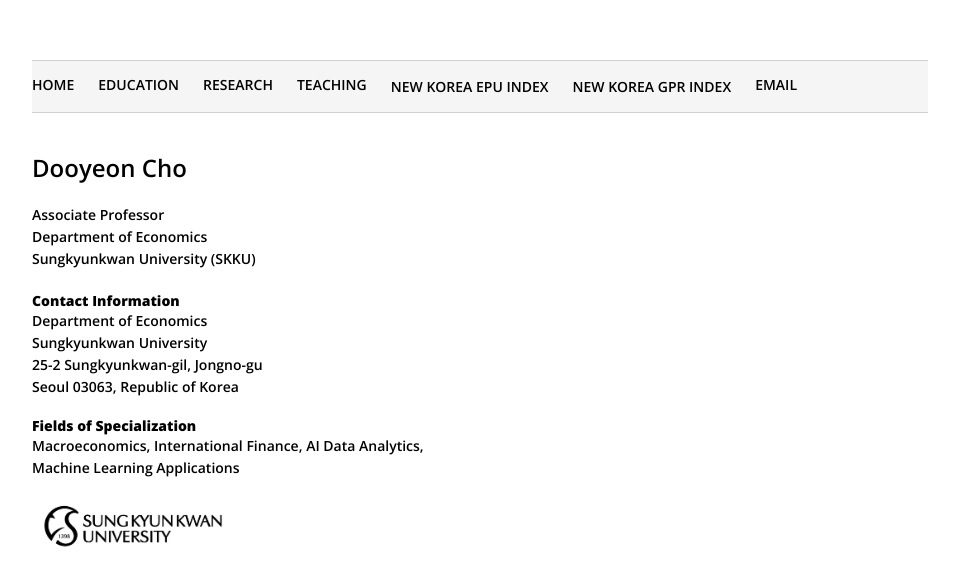
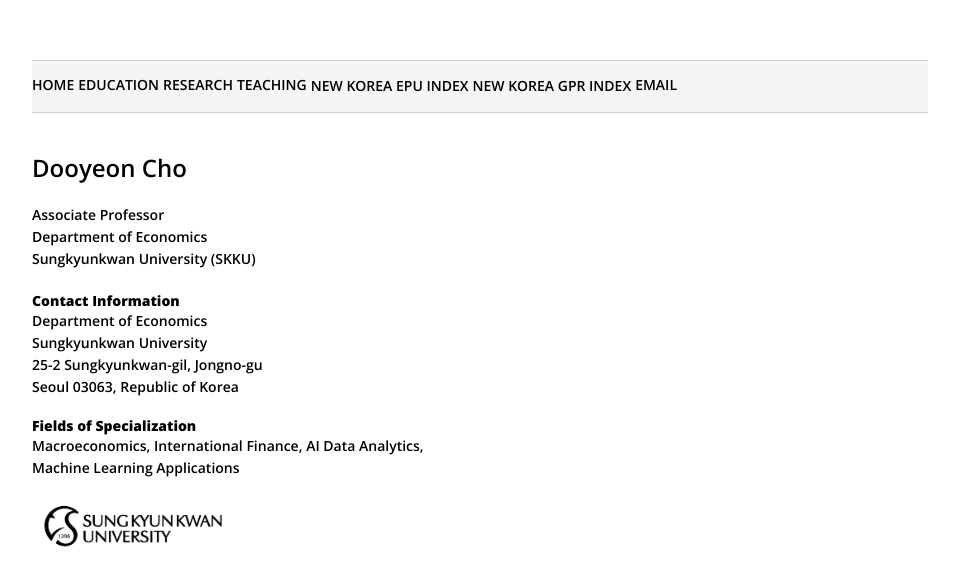
Before and after one commit to dooyeoncho/dooyeoncho.github.io, a Jekyll site: the page built from index.html, in a window 1280 px wide. Shown: the top 586 px of the page, without its empty margins (160-1119 px from the left). Built offline with Jekyll 4.4.1, drawn with Linux system fonts in a browser that asks for light colours.

Commit message:
Update default.html

```diff
--- a/_layouts/default.html
+++ b/_layouts/default.html
@@ -33,11 +33,16 @@
       flex-wrap: nowrap;
     }
 
+    .topmenu li {
+      margin: 0;
+      padding: 0;
+    }
+
     .topmenu a {
       font-family: 'Open Sans', sans-serif;
       font-size: 14px;
       font-weight: 600;
-      line-height: 0.8;
+      line-height: 1;
       padding: 1px 0;
       color: black;
       text-decoration: none;
```
